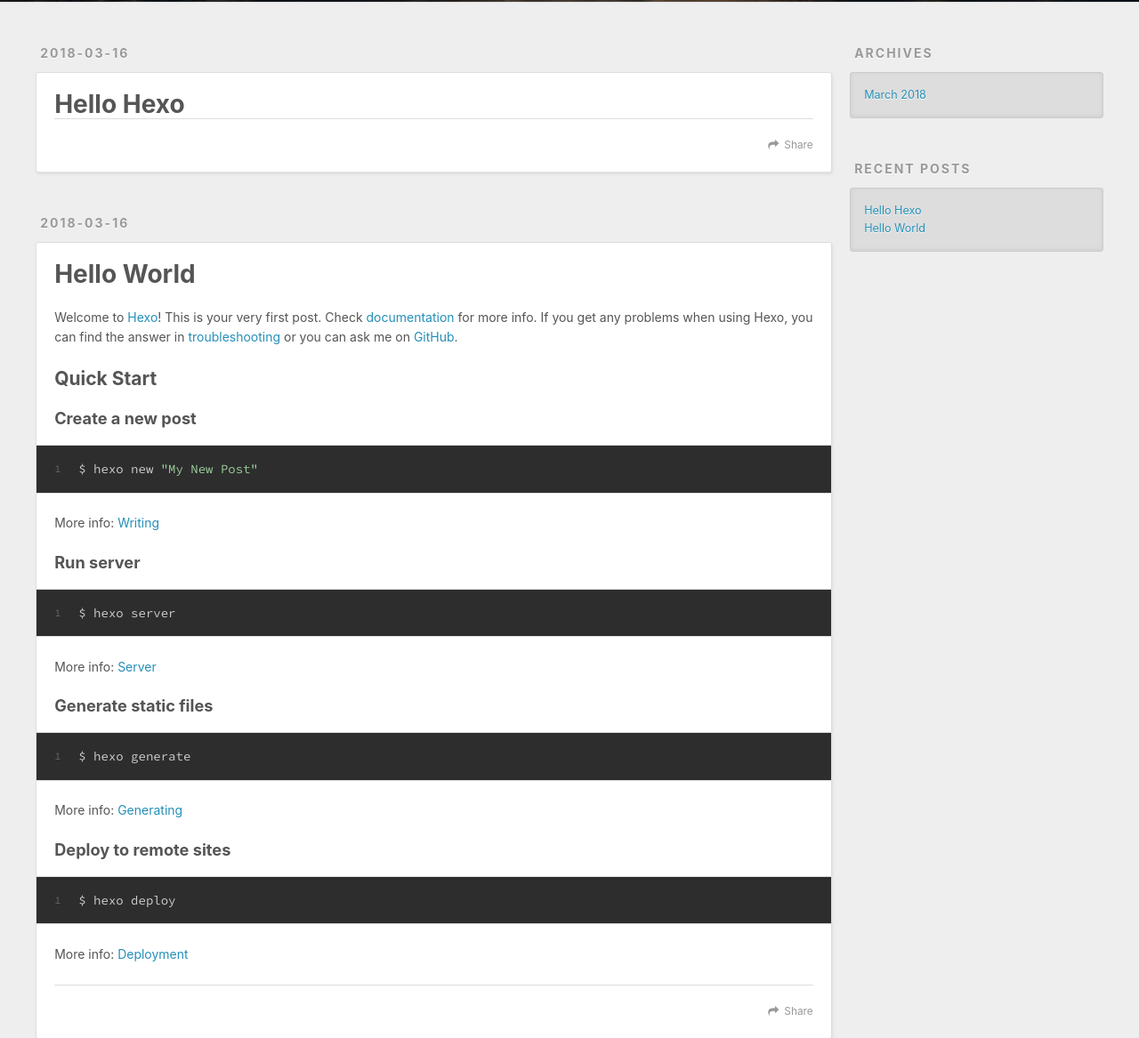
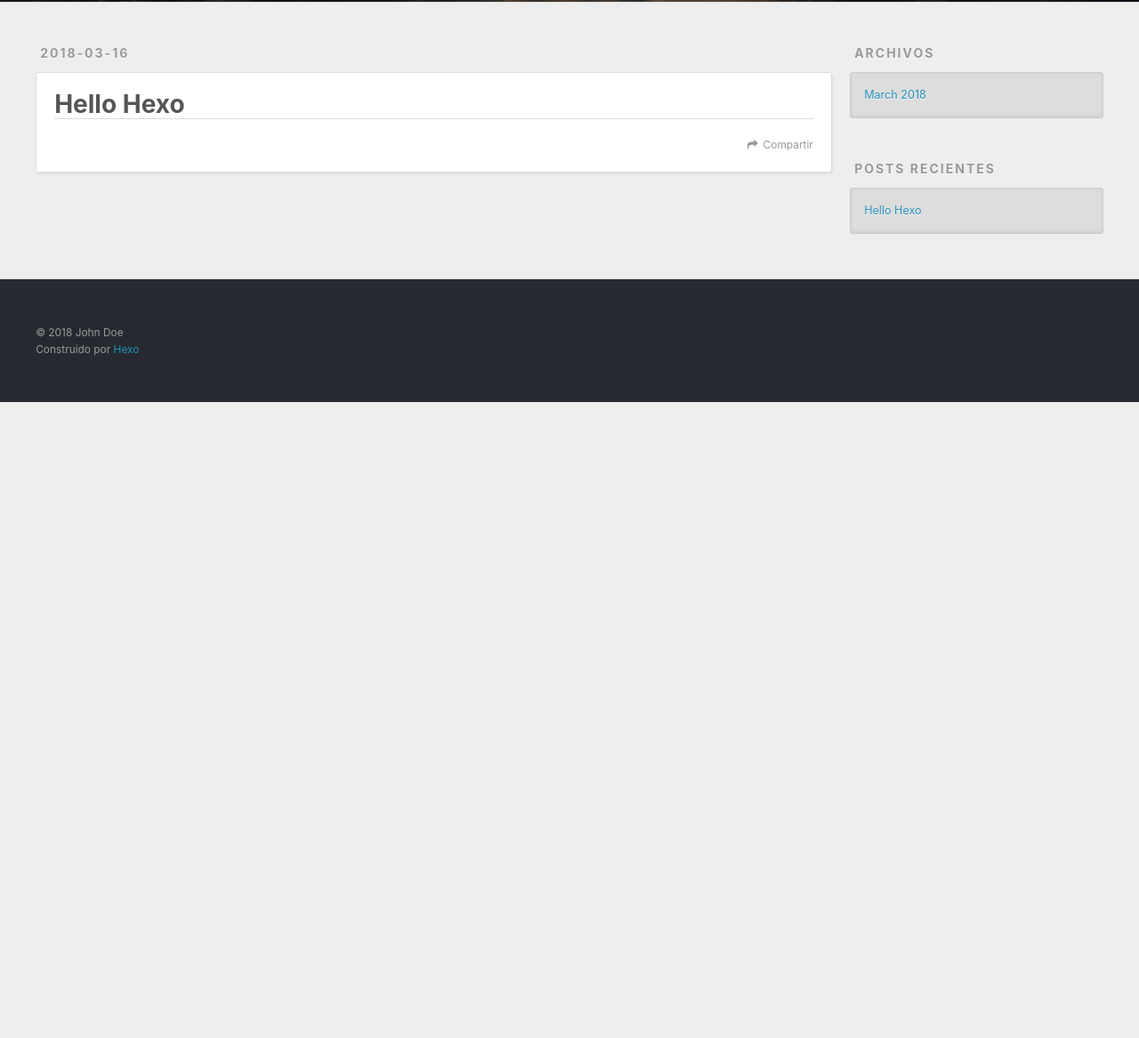
Before and after one commit to Long-JQ/Long-JQ.github.io, a plain HTML site: page index.html in a window 1280 px wide. Shown: the part 298-1465 px from the top of the page at 89% size. After the commit the page ends 800 px from the top, so only its background shows below. Drawn offline with nearby package versions, Linux system fonts and the light colour scheme.

Commit message:
Site updated: 2018-03-17 15:49:14

```diff
--- a/index.html
+++ b/index.html
@@ -48,9 +48,9 @@
       </nav>
       <nav id="sub-nav">
 
-          <a id="nav-rss-link" class="nav-icon" href="/atom.xml" title="RSS Feed"></a>
+          <a id="nav-rss-link" class="nav-icon" href="/atom.xml" title="RSS"></a>
 
-        <a id="nav-search-btn" class="nav-icon" title="Search"></a>
+        <a id="nav-search-btn" class="nav-icon" title="Buscar"></a>
       </nav>
       <div id="search-form-wrap">
         <form action="//google.com/search" method="get" accept-charset="UTF-8" class="search-form"><input type="search" name="q" class="search-form-input" placeholder="Search"><button type="submit" class="search-form-submit">&#xF002;</button><input type="hidden" name="sitesearch" value="http://yoursite.com"></form>
@@ -87,52 +87,7 @@
 
     </div>
     <footer class="article-footer">
-      <a data-url="http://yoursite.com/2018/03/16/Hello-Hexo/" data-id="cjetyfrnp0000vkn6fxfka66p" class="article-share-link">Share</a>
-
-
-    </footer>
-  </div>
-
-</article>
-
-
-
-    <article id="post-hello-world" class="article article-type-post" itemscope itemprop="blogPost">
-  <div class="article-meta">
-    <a href="/2018/03/16/hello-world/" class="article-date">
-  <time datetime="2018-03-16T12:18:21.211Z" itemprop="datePublished">2018-03-16</time>
-</a>
-
-  </div>
-  <div class="article-inner">
-
-
-      <header class="article-header">
-
-
-    <h1 itemprop="name">
-      <a class="article-title" href="/2018/03/16/hello-world/">Hello World</a>
-    </h1>
-
-
-      </header>
-
-    <div class="article-entry" itemprop="articleBody">
-
-        <p>Welcome to <a href="https://hexo.io/" target="_blank" rel="noopener">Hexo</a>! This is your very first post. Check <a href="https://hexo.io/docs/" target="_blank" rel="noopener">documentation</a> for more info. If you get any problems when using Hexo, you can find the answer in <a href="https://hexo.io/docs/troubleshooting.html" target="_blank" rel="noopener">troubleshooting</a> or you can ask me on <a href="https://github.com/hexojs/hexo/issues" target="_blank" rel="noopener">GitHub</a>.</p>
-<h2 id="Quick-Start"><a href="#Quick-Start" class="headerlink" title="Quick Start"></a>Quick Start</h2><h3 id="Create-a-new-post"><a href="#Create-a-new-post" class="headerlink" title="Create a new post"></a>Create a new post</h3><figure class="highlight bash"><table><tr><td class="gutter"><pre><span class="line">1</span><br></pre></td><td class="code"><pre><span class="line">$ hexo new <span class="string">"My New Post"</span></span><br></pre></td></tr></table></figure>
-<p>More info: <a href="https://hexo.io/docs/writing.html" target="_blank" rel="noopener">Writing</a></p>
-<h3 id="Run-server"><a href="#Run-server" class="headerlink" title="Run server"></a>Run server</h3><figure class="highlight bash"><table><tr><td class="gutter"><pre><span class="line">1</span><br></pre></td><td class="code"><pre><span class="line">$ hexo server</span><br></pre></td></tr></table></figure>
-<p>More info: <a href="https://hexo.io/docs/server.html" target="_blank" rel="noopener">Server</a></p>
-<h3 id="Generate-static-files"><a href="#Generate-static-files" class="headerlink" title="Generate static files"></a>Generate static files</h3><figure class="highlight bash"><table><tr><td class="gutter"><pre><span class="line">1</span><br></pre></td><td class="code"><pre><span class="line">$ hexo generate</span><br></pre></td></tr></table></figure>
-<p>More info: <a href="https://hexo.io/docs/generating.html" target="_blank" rel="noopener">Generating</a></p>
-<h3 id="Deploy-to-remote-sites"><a href="#Deploy-to-remote-sites" class="headerlink" title="Deploy to remote sites"></a>Deploy to remote sites</h3><figure class="highlight bash"><table><tr><td class="gutter"><pre><span class="line">1</span><br></pre></td><td class="code"><pre><span class="line">$ hexo deploy</span><br></pre></td></tr></table></figure>
-<p>More info: <a href="https://hexo.io/docs/deployment.html" target="_blank" rel="noopener">Deployment</a></p>
-
-
-    </div>
-    <footer class="article-footer">
-      <a data-url="http://yoursite.com/2018/03/16/hello-world/" data-id="cjetyfrnz0001vkn687v8lvyt" class="article-share-link">Share</a>
+      <a data-url="http://yoursite.com/2018/03/16/Hello-Hexo/" data-id="cjev2mxrl0000ggn6e068r2j8" class="article-share-link">Compartir</a>
 
 
     </footer>
@@ -158,7 +113,7 @@
 
 
   <div class="widget-wrap">
-    <h3 class="widget-title">Archives</h3>
+    <h3 class="widget-title">Archivos</h3>
     <div class="widget">
       <ul class="archive-list"><li class="archive-list-item"><a class="archive-list-link" href="/archives/2018/03/">March 2018</a></li></ul>
     </div>
@@ -168,16 +123,12 @@
 
 
   <div class="widget-wrap">
-    <h3 class="widget-title">Recent Posts</h3>
+    <h3 class="widget-title">Posts recientes</h3>
     <div class="widget">
       <ul>
 
           <li>
             <a href="/2018/03/16/Hello-Hexo/">Hello Hexo</a>
-          </li>
-
-          <li>
-            <a href="/2018/03/16/hello-world/">Hello World</a>
           </li>
 
       </ul>
@@ -193,7 +144,7 @@
   <div class="outer">
     <div id="footer-info" class="inner">
       &copy; 2018 John Doe<br>
-      Powered by <a href="http://hexo.io/" target="_blank">Hexo</a>
+      Construido por <a href="http://hexo.io/" target="_blank">Hexo</a>
     </div>
   </div>
 </footer>
```
Also changed, not shown: 2018/03/16/Hello-Hexo/index.html (+6 -20 lines), archives/2018/03/index.html (+6 -29 lines), archives/2018/index.html (+6 -29 lines), archives/index.html (+6 -29 lines).
